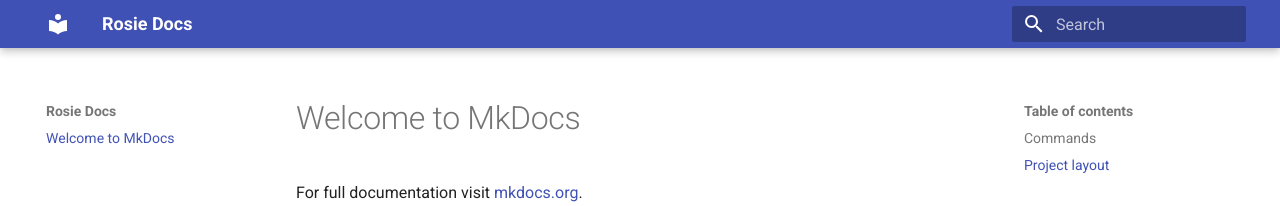
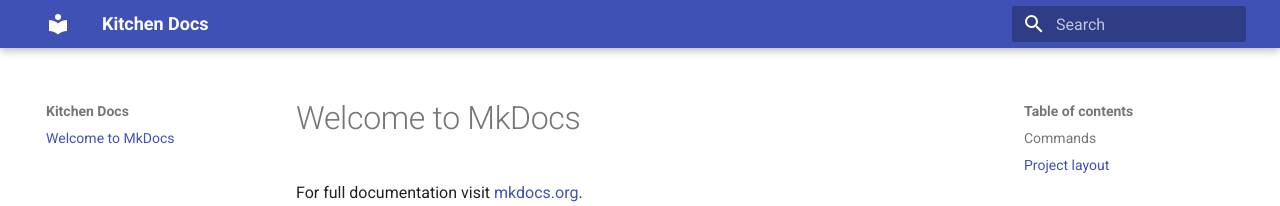
Before and after one commit to RoseAHill/KitchenDocs, an MkDocs documentation site: the page built from docs/index.md, in a window 1280 px wide. Shown: the top 206 px of the page. Built offline with MkDocs 1.6.1 and Material for MkDocs 9.7.7, drawn with Linux system fonts in a browser that asks for light colours.

```diff
--- a/mkdocs.yml
+++ b/mkdocs.yml
@@ -1,4 +1,4 @@
-site_name: Rosie Docs
+site_name: Kitchen Docs
 site_url: https://kitchendocs.rosie-er.com
 theme:
   name: material
```
Also changed, not shown: 1 other file.
